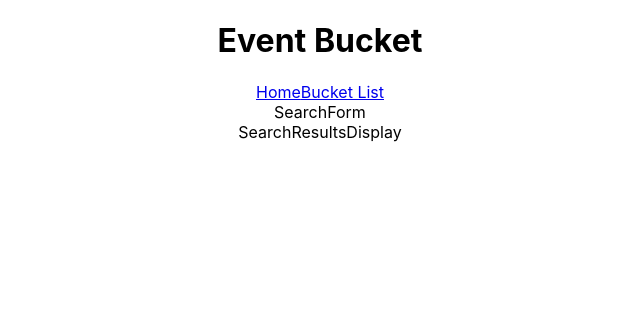
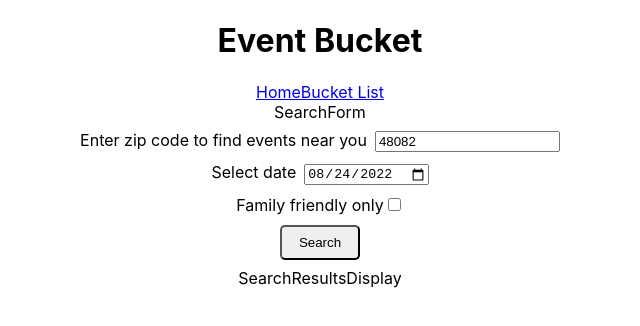
Before and after one commit to KatSchultz/react-events-app, a React (Create React App) app: page / in a window 1280 px wide. Shown: the top 326 px of the page, without its empty margins (320-960 px from the left). Built offline with nearby package versions, Linux system fonts and the light colour scheme; no server answers.

Commit message:
Search criteria form

```diff
--- /dev/null
+++ b/src/components/SearchForm.css
@@ -0,0 +1,24 @@
+form {
+	display: flex;
+	flex-direction: column;
+	align-items: center;
+	padding: 8px;
+}
+
+.criteriaSection {
+	margin-bottom: 10px;
+}
+
+#zipcode {
+	margin-left: 8px;
+}
+
+#eventdate {
+	margin-left: 8px;
+}
+
+button {
+	width: 80px;
+	height: 35px;
+	border-radius: 5px;
+}
--- a/src/components/SearchForm.tsx
+++ b/src/components/SearchForm.tsx
@@ -1,11 +1,81 @@
-import React from "react";
+import React, { useState } from "react";
+import "./SearchForm.css";
 import SearchResultsDisplay from "./SearchResultsDisplay";
 
 export default function SearchForm() {
-  return (
-    <div>
-      SearchForm
-      <form action=""></form>
-    </div>
-  );
+	const [zipCode, setZipCode] = useState<string>("48082");
+	const [eventDate, setEventDate] = useState<string>("2022-08-24");
+	const [familyFriendly, setFamilyFriendly] = useState<boolean>(false);
+
+	function handleZipCodeChange(e: React.ChangeEvent<HTMLInputElement>) {
+		setZipCode(e.target.value);
+	}
+
+	function handleDateChange(e: React.ChangeEvent<HTMLInputElement>) {
+		setEventDate(e.target.value);
+	}
+
+	function handleSubmitButton(e: React.FormEvent) {
+		e.preventDefault();
+		clearFormValues();
+	}
+
+	function handleFamilyFriendlyChange(e: React.ChangeEvent<HTMLInputElement>) {
+		setFamilyFriendly(e.target.checked);
+	}
+
+	function clearFormValues() {
+		setZipCode("");
+		setEventDate("");
+		setFamilyFriendly(false);
+	}
+
+	return (
+		<div>
+			SearchForm
+			<form action="">
+				<div className="criteriaSection">
+					<label htmlFor="zipcode">
+						Enter zip code to find events near you
+					</label>
+					<input
+						type="number"
+						name="zipCode"
+						id="zipcode"
+						placeholder="48082"
+						onChange={handleZipCodeChange}
+						value={zipCode}
+					/>
+				</div>
+
+				<div className="criteriaSection">
+					<label htmlFor="eventdate">Select date</label>
+					<input
+						type="date"
+						name="eventDate"
+						id="eventdate"
+						value={eventDate}
+						onChange={handleDateChange}
+					/>
+				</div>
+
+				<div className="criteriaSection">
+					<label htmlFor="familyFriendly">Family friendly only</label>
+					<input
+						type="checkbox"
+						name="familyFriendly"
+						id="familyFriendly"
+						checked={familyFriendly}
+						onChange={handleFamilyFriendlyChange}
+					/>
+				</div>
+
+				<button type="submit" onClick={handleSubmitButton}>
+					Search
+				</button>
+			</form>
+		</div>
+	);
 }
+
+// Dates, venue
```
